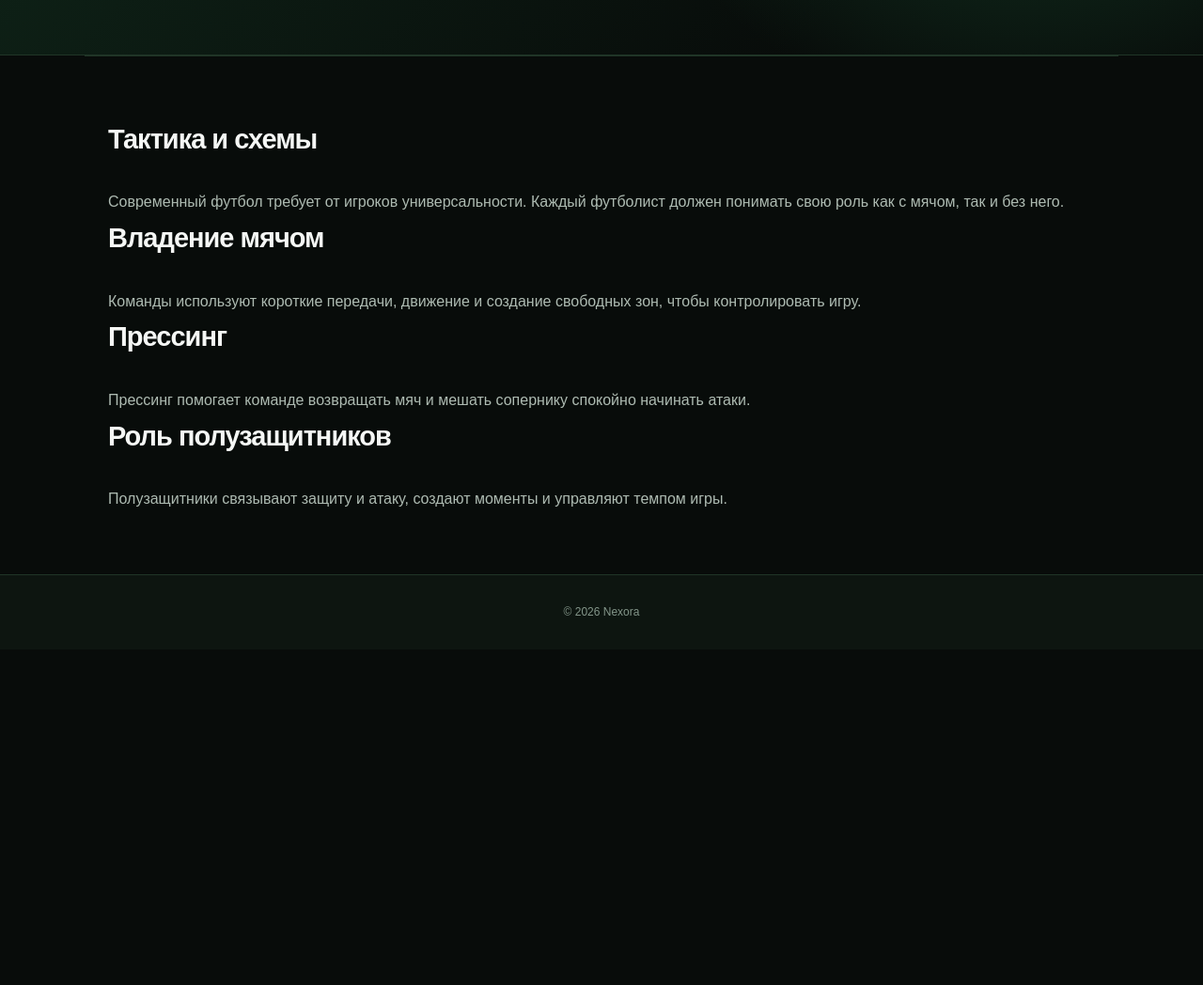
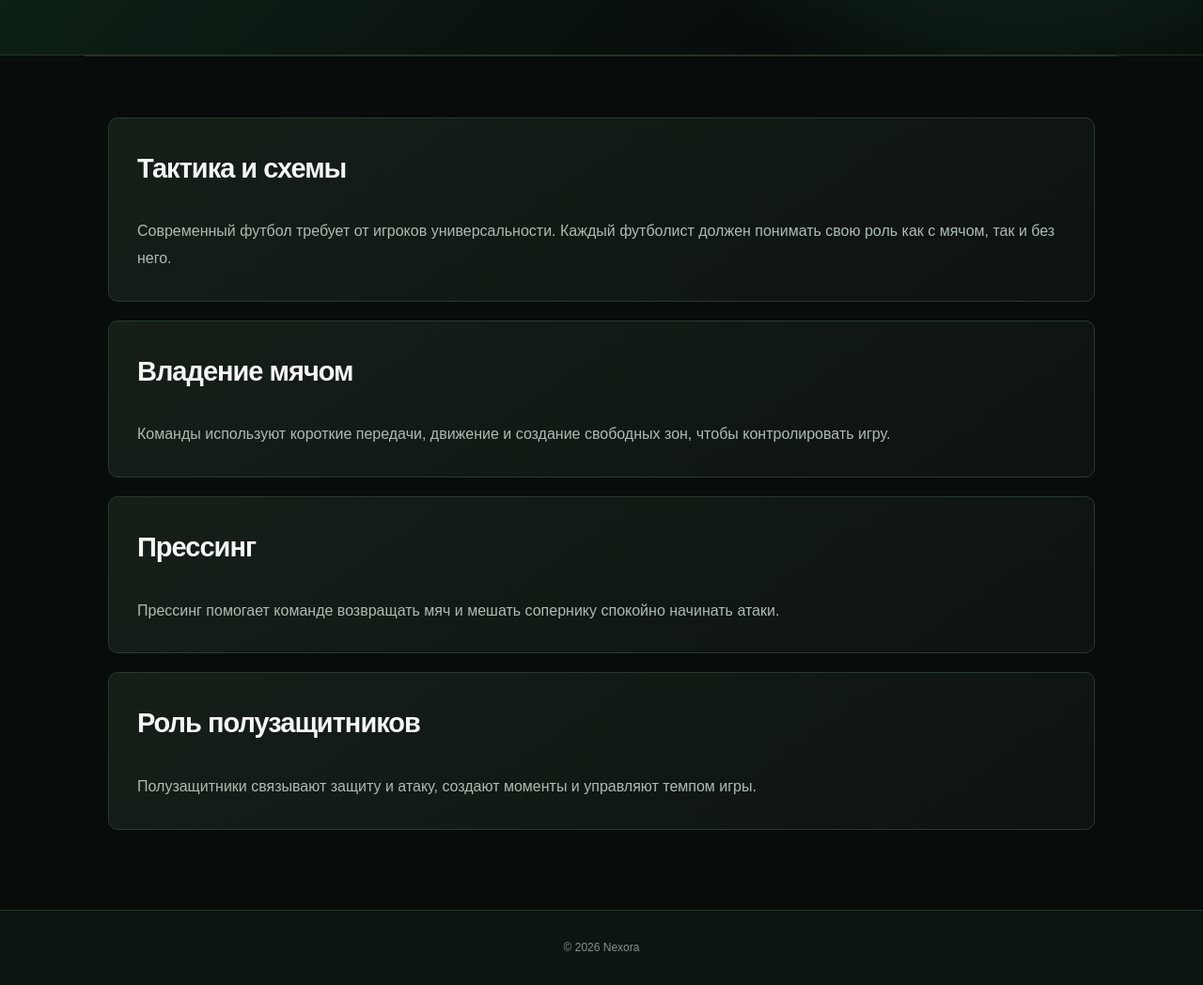
Before and after one commit to SunRise228-alt/Nexora, a plain HTML site: page analysis.html in a window 1280 px wide. Shown: the part 620-1668 px from the top of the page at 94% size. Before the commit the page ends 1311 px from the top, so only its background shows below. Drawn offline with Linux system fonts and the light colour scheme.

Commit message:
Add articles about football tactics and strategies

```diff
--- a/analysis.html
+++ b/analysis.html
@@ -27,19 +27,27 @@
   </section>
 
   <section id="about">
+  <article class="news">
     <h2>Тактика и схемы</h2>
     <p>Современный футбол требует от игроков универсальности. Каждый футболист должен понимать свою роль как с мячом, так и без него.</p>
+  </article>
 
+  <article class="news">
     <h2>Владение мячом</h2>
     <p>Команды используют короткие передачи, движение и создание свободных зон, чтобы контролировать игру.</p>
+  </article>
 
+  <article class="news">
     <h2>Прессинг</h2>
     <p>Прессинг помогает команде возвращать мяч и мешать сопернику спокойно начинать атаки.</p>
+  </article>
 
+  <article class="news">
     <h2>Роль полузащитников</h2>
     <p>Полузащитники связывают защиту и атаку, создают моменты и управляют темпом игры.</p>
+  </article>
   </section>
-</main>
+
 
 <footer>© 2026 Nexora</footer>
 
```
